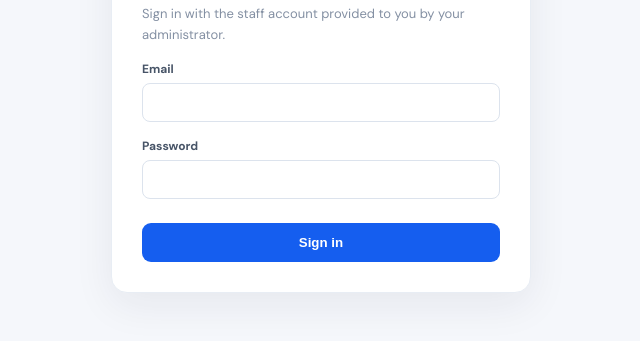
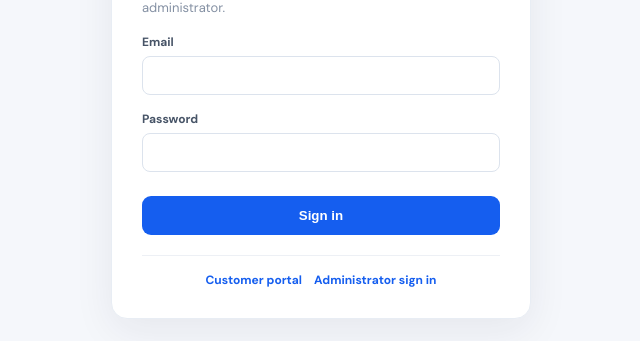
Before and after one commit to Gopikatp/frontdesk-support-system, a plain HTML site: page frontend/index.html in a window 1280 px wide. Shown: the part 321-662 px from the top of the page, without its empty margins (319-959 px from the left). Drawn offline with Linux system fonts and the light colour scheme; files that its build step writes are made by us from their sources; files whose address does not match are found by name.

Commit message:
made changes in frontend cases

```diff
--- a/frontend/index.html
+++ b/frontend/index.html
@@ -16,12 +16,16 @@
       <label>Email<input name="email" type="email" autocomplete="username" required maxlength="254"></label>
       <label>Password<input name="password" type="password" autocomplete="current-password" required maxlength="128"></label>
       <button class="primary full" type="submit">Sign in</button>
+      <nav class="portal-links" aria-label="Other portals">
+        <a href="/">Customer portal</a>
+        <a href="/admin/login">Administrator sign in</a>
+      </nav>
     </form>
   </section>
   <div id="appScreen" hidden>
   <header class="topbar">
     <div class="brand"><span class="brand-mark">F</span><div><strong>Frontdesk</strong><small>ARVO SYSTEMS · SUPPORT OPERATIONS</small></div></div>
-    <div class="agent"><span class="online"></span><span id="currentUser"></span><button class="secondary" id="changePassword">Change password</button><button class="secondary" id="manageUsers" hidden>Manage accounts</button><button class="secondary" id="logout">Sign out</button></div>
+    <div class="agent"><span class="online"></span><span id="currentUser"></span><a class="secondary portal-link" href="/">Customer portal</a><button class="secondary" id="changePassword">Change password</button><button class="secondary" id="manageUsers" hidden>Manage accounts</button><button class="secondary" id="logout">Sign out</button></div>
   </header>
   <main class="shell">
     <section class="intro"><div><p class="eyebrow">WORKSPACE / TICKETS</p><h1>Support inbox</h1><p class="muted">Keep every customer issue moving.</p></div><button class="primary" id="newBtn">＋ New ticket</button></section>
--- a/frontend/style.css
+++ b/frontend/style.css
@@ -17,6 +17,10 @@
 .auth-success{color:#027a48;background:#ecfdf3;border-radius:8px;padding:10px 12px;font-size:12px}
 .auth-switch{margin:18px 0 0;text-align:center;color:#667085;font-size:12px}
 .text-button{border:0;background:none;color:#155eef;font:inherit;font-weight:700;cursor:pointer}
+.portal-links{display:flex;justify-content:center;gap:12px;flex-wrap:wrap;border-top:1px solid #edf0f5;margin-top:20px;padding-top:16px;font-size:12px;color:#667085}
+.portal-links a{color:#155eef;font-weight:700;text-decoration:none}
+.portal-links a:hover{text-decoration:underline}
+.portal-link{display:inline-flex;align-items:center;text-decoration:none;white-space:nowrap}
 .field-hint{font-weight:400;color:#8490a3}
 .customer-layout{margin-top:24px}
 .customer-layout>.section-title{margin:0 0 12px}
```
Also changed, not shown: frontend/customer.html (+5 -1 lines).
